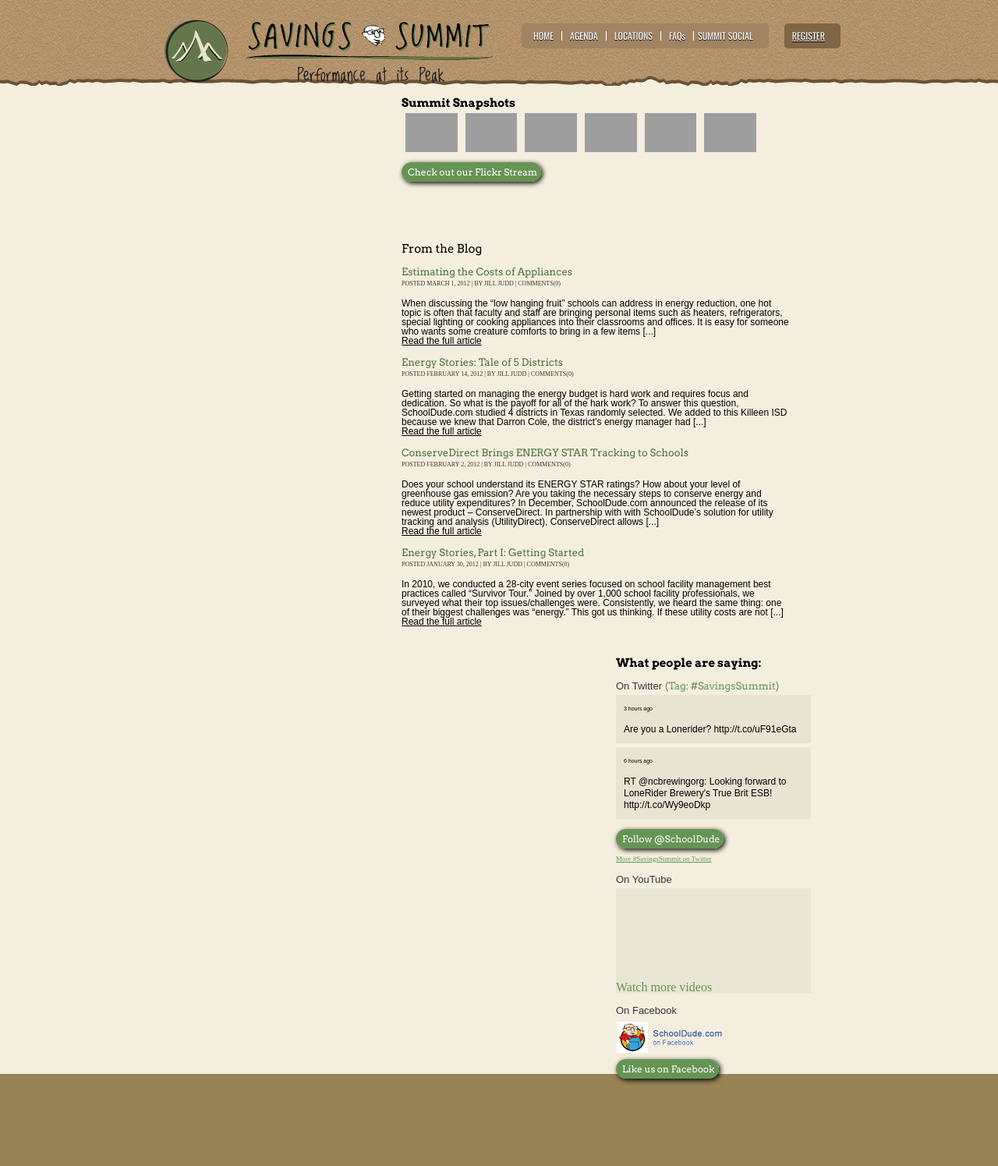
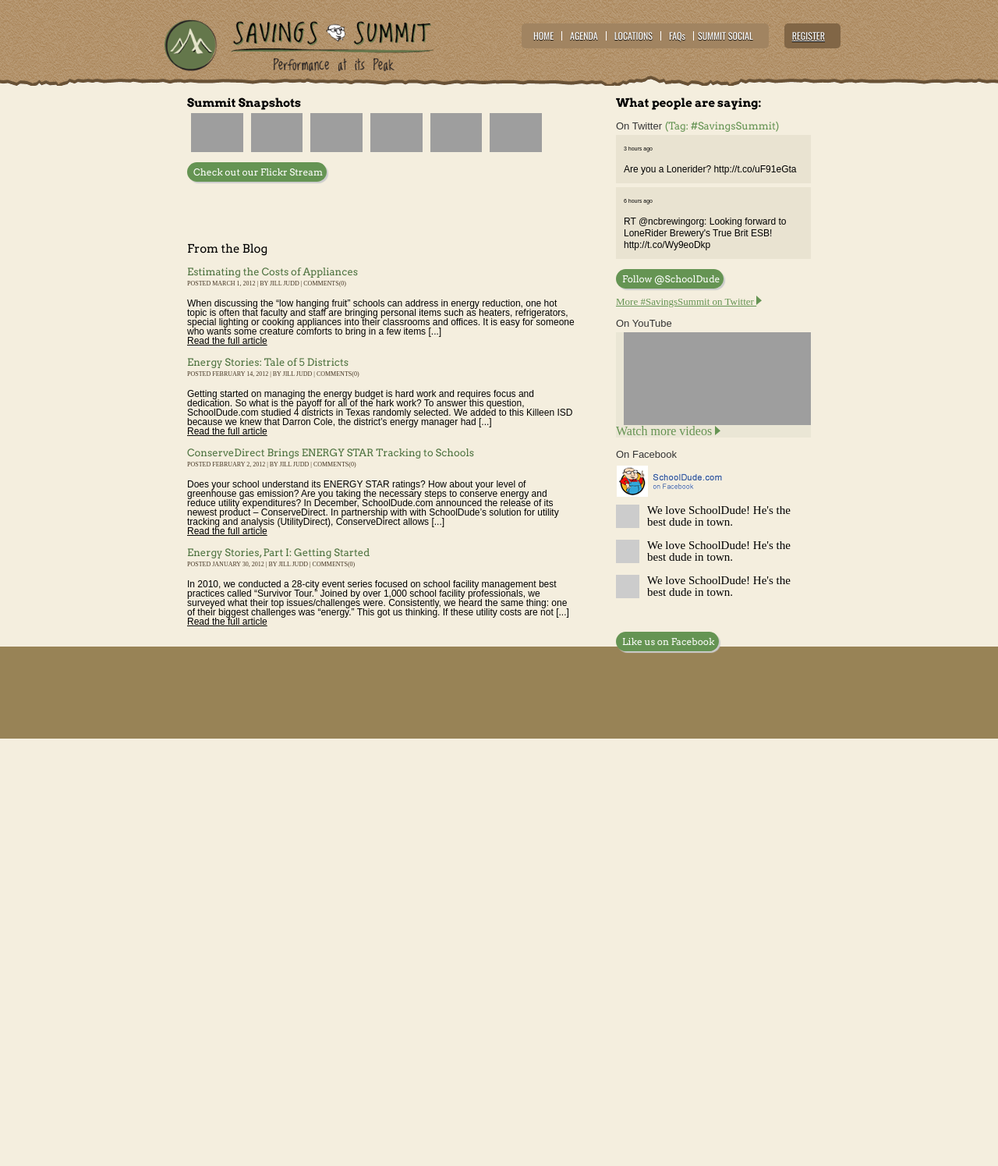
Before and after one commit to resnostyle/SD-Project, a PHP site: page /static.php in a window 1280 px wide. Shown: the whole page at 78% size. After the commit the page ends 947 px from the top, so only its background shows below. Run offline with PHP 8.4, Linux system fonts and the light colour scheme; grey boxes are pictures that could not be loaded.

Commit message:
picking up any other intermediate fixes

```diff
--- a/CSS/second.css
+++ b/CSS/second.css
@@ -7,7 +7,7 @@ html,body,div,span,applet,object,iframe,h1,h2,h3,h4,h5,h6,p,blockquote,pre,a,abb
 }
 #header {
     width:900px;
-    margin:0 auto;
+    margin: 0 auto;
 
 }
 #logo {
@@ -58,11 +58,14 @@ html,body,div,span,applet,object,iframe,h1,h2,h3,h4,h5,h6,p,blockquote,pre,a,abb
 }
 
 #navigation ul {
-    border-radius: 5px;
     padding: 10px;
     margin: 12px;
     font-size: 12px;
-
+    zoom: 1;
+    -moz-border-radius: 5px;
+    -webkit-border-radius: 5px;
+    -khtml-border-radius: 5px;
+    background-color: #659453;
 }
 #navigation ul li {
 
@@ -78,7 +81,7 @@ html,body,div,span,applet,object,iframe,h1,h2,h3,h4,h5,h6,p,blockquote,pre,a,abb
 #content {
     background-color: #f4eede;
     width: 800px;
-    margin:0px auto;
+    margin: 0 auto;
 
 }
 body {
@@ -160,9 +163,9 @@ h2 {
     color: #fff;
     padding: 5px;
     padding-left: 8px;
-    box-shadow: 2px 2px 6px #000;
-    -moz-box-shadow: 2px 2px 4px #000;
-    -webkit-box-shadow: 2px 2px 6px #000;
+    box-shadow: 2px 2px 1px #ccc;
+    -moz-box-shadow: 2px 2px 1px #ccc;
+    -webkit-box-shadow: 2px 2px 1px #ccc;
     zoom: 1;
     -moz-border-radius: 14px;
     -webkit-border-radius: 14px;
@@ -172,14 +175,15 @@ h2 {
     font-family: 'Arvo', serif;
     font-weight:normal;
     font-size: 12px;
+
 }
 .button :hover {
     cursor: pointer;
 }
 .greenlink {
     color: #659352;
+}
 
-}
 .underline {
     text-decoration: underline;
 }
@@ -213,7 +217,28 @@ h2 {
 
 .timesfont {
     font-family:"Times New Roman",Georgia,Serif;
-    font-size: 9px;
+    font-size: 13px;
     text-decoration: underline;
     color:#659453;
 }
+
+#facebook {
+    padding-top: 10px;
+    padding-bottom: 20px;
+}
+#facebook #post {
+    padding-bottom:45px;
+}
+#facebook #fbpic {
+    width:30px;
+    height: 30px;
+    background-color: #ccc;
+    float:left;
+}
+
+#facebook #fbpost {
+    color: #000;
+    float:right;
+    width: 210px;
+    font-size: 15px;
+}
--- a/static.php
+++ b/static.php
@@ -1,24 +1,32 @@
 
-<!DOCTYPE HTML PUBLIC "-//W3C//DTD HTML 4.01 Transitional//EN">
+<!DOCTYPE html PUBLIC "-//W3C//DTD XHTML 1.0 Transitional//EN" "http://www.w3.org/TR/xhtml1/DTD/xhtml1-transitional.dtd">
+
 <html>
     <head>
         <meta http-equiv="Content-Type" content="text/html; charset=UTF-8">
             <link rel="stylesheet" href="CSS/second.css" type="text/css" media="screen" />
+            <script type="text/javascript" src="refresh.js"></script>
             <link href='http://fonts.googleapis.com/css?family=Arvo:400,400italic,700,700italic' rel='stylesheet' type='text/css' />
             <link href='http://fonts.googleapis.com/css?family=Oswald:400,300,700' rel='stylesheet' type='text/css'>
                 <title>SchoolDude Media MashUp</title>
 
-
+                <!--[if lt IE 9]>
+                <style type="text/css">
+                /**ROUNDED CORNERS FOR PRE-IE9 ONLY - REQUIRES THE BORDER RADIUS.HTC FILE**/
+                .button, #navigation ul {
+                behavior: url(border-radius.htc)}
+                </style>
+                <![endif]-->
                 </head>
                 <body>
                     <div id="headerbackground">
                         <div id="header">
                             <div id="logo">
-                <img src="images/logo.png" />
+                                <a href="#">   <img src="images/logo.png" width="350px" /> </a>
                             </div>
                             <div id="navigation">
                                 <ul id="main"><li class="seperator"><a href="#">HOME</a></li> <li class="seperator"><a href="#">AGENDA</a></li> <li class="seperator"><a href="#">LOCATIONS</a> </li>
-                    <li class="seperator"><a href="#">FAQs</a></li> <li><a href="#">SUMMIT SOCIAL</a></li>
+                                    <li class="seperator"><a href="#">FAQs</a></li> <li><a href="#" class="active">SUMMIT SOCIAL</a></li>
                                 </ul>
                                 <ul id="register">
                                     <li><a href="#" class="underline">REGISTER</a></li>
@@ -36,8 +44,6 @@
                             </div>
                             <div id="blog">
                                 <h1>From the Blog</h1>
-
-
 
                                 <h2><a href="http://www.schooldude.com/blog/estimating-the-costs-of-appliances/">Estimating the Costs of Appliances</a></h2>
                                 <div id="postdetails">
@@ -93,7 +99,7 @@
                                 RT @ncbrewingorg: Looking forward to LoneRider Brewery's True Brit ESB! http://t.co/Wy9eoDkp</div>
 
                             <p><a href="http://twitter.com/#!/schooldude" class="button">Follow @SchoolDude</a></p>
-                    <p><a href="https://twitter.com/#!/search/%23savingssummit" class="timesfont" class="greenlink">More #SavingsSummit on Twitter</a></p>
+                            <p><a href="https://twitter.com/#!/search/%23savingssummit" class="timesfont" class="greenlink">More #SavingsSummit on Twitter <img src="images/link-arrow.png"/></a></p>
 
 
                             <h2>On YouTube</h2>
@@ -101,10 +107,39 @@
 
                                 <iframe style="float:right" width="240" height="119" src="https://www.youtube.com/embed/GemGY0r6gTU?rel=0" frameborder="0" allowfullscreen></iframe>
 
-                        <a href="http://www.youtube.com/user/SchoolDudeDotCom" class="greenlink">Watch more videos</a>
+                                <a href="http://www.youtube.com/user/SchoolDudeDotCom" class="greenlink">Watch more videos <img src="images/link-arrow.png"/></a>
                             </div>
                             <h2>On Facebook</h2>
                             <img src="images/facebook.png" />
+
+                            <div id="facebook">
+                                <div id="post">
+                                    <div id="fbpic">
+                                        <!-- Theres suppose to be some sorta image here -->
+                                    </div>
+                                    <div id="fbpost">
+                                        We love SchoolDude! He's the best dude in town.
+                                    </div>
+                                </div>
+                                <div id="post">
+                                    <div id="fbpic">
+                                        <!-- Theres suppose to be some sorta image here -->
+                                    </div>
+                                    <div id="fbpost">
+                                        We love SchoolDude! He's the best dude in town.
+                                    </div>
+                                </div>
+                                <div id="post">
+                                    <div id="fbpic">
+                                        <!-- Theres suppose to be some sorta image here -->
+                                    </div>
+                                    <div id="fbpost">
+                                        We love SchoolDude! He's the best dude in town.
+                                    </div>
+                                </div>
+
+
+                            </div>
                             <p><a href="https://www.facebook.com/SchoolDude" class="button">Like us on Facebook</a></p>
                         </div>
                     </div>
```
Also changed, not shown: refresh.js (added, +142 -0 lines), 1 other file. Lines whose indentation alone changed are shown as unchanged.
